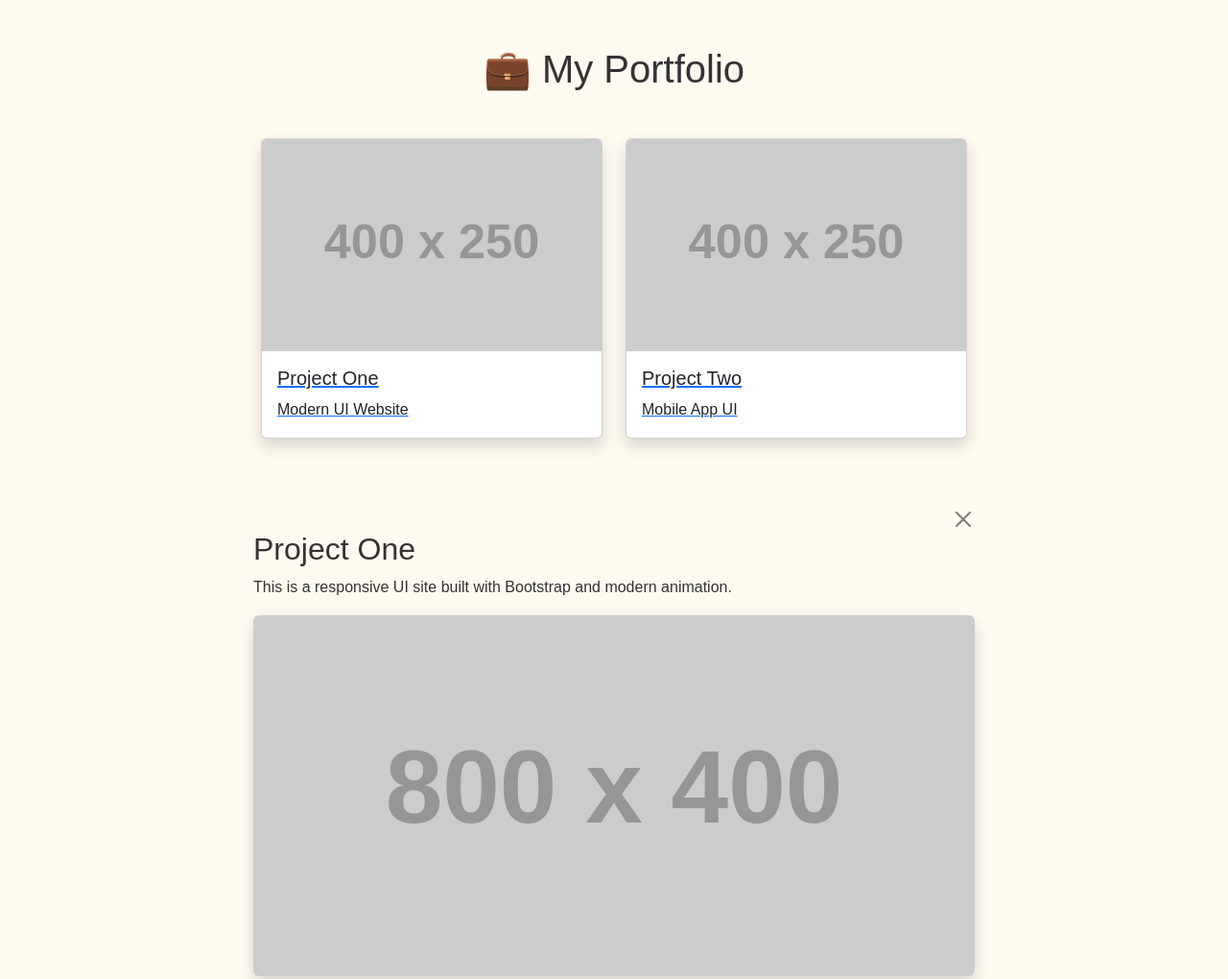
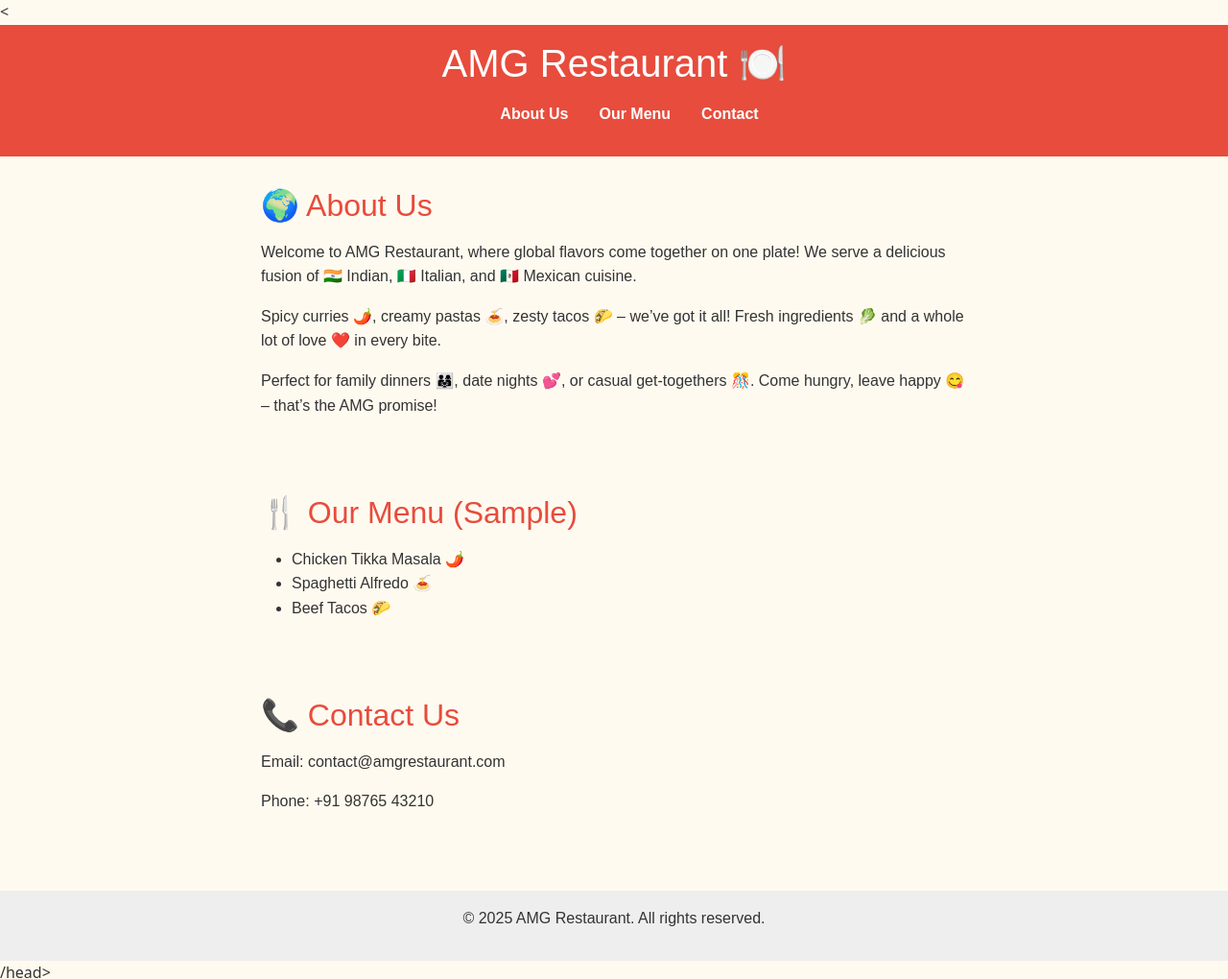
Before and after one commit to gokulvengadesh/amg-restaurant, a plain HTML site: page index.html in a window 1280 px wide. Shown: the top 1020 px of the page at 96% size. Drawn offline with nearby package versions, Linux system fonts and the light colour scheme; placeholder pictures from the web are drawn by us.

Commit message:
Update index.html

```diff
--- a/index.html
+++ b/index.html
@@ -6,7 +6,56 @@
   <title>Portfolio Modal Focus</title>
   <link href="https://cdn.jsdelivr.net/npm/bootstrap@5.3.3/dist/css/bootstrap.min.css" rel="stylesheet">
   <link rel="stylesheet" href="style.css">
+<<!DOCTYPE html>
+<html lang="en">
+<head>
+  <meta charset="UTF-8" />
+  <meta name="viewport" content="width=device-width, initial-scale=1.0"/>
+  <title>AMG Restaurant</title>
+  <link rel="stylesheet" href="style.css"/>
 </head>
+<body>
+  <header>
+    <h1>AMG Restaurant 🍽️</h1>
+    <nav>
+      <ul>
+        <li><a href="#about">About Us</a></li>
+        <li><a href="#menu">Our Menu</a></li>
+        <li><a href="#contact">Contact</a></li>
+      </ul>
+    </nav>
+  </header>
+
+  <section id="about">
+    <h2>🌍 About Us</h2>
+    <p>Welcome to AMG Restaurant, where global flavors come together on one plate! We serve a delicious fusion of 🇮🇳 Indian, 🇮🇹 Italian, and 🇲🇽 Mexican cuisine.</p>
+    <p>Spicy curries 🌶️, creamy pastas 🍝, zesty tacos 🌮 – we’ve got it all! Fresh ingredients 🥬 and a whole lot of love ❤️ in every bite.</p>
+    <p>Perfect for family dinners 👨‍👩‍👧, date nights 💕, or casual get-togethers 🎊. Come hungry, leave happy 😋 – that’s the AMG promise!</p>
+  </section>
+
+  <section id="menu">
+    <h2>🍴 Our Menu (Sample)</h2>
+    <ul>
+      <li>Chicken Tikka Masala 🌶️</li>
+      <li>Spaghetti Alfredo 🍝</li>
+      <li>Beef Tacos 🌮</li>
+    </ul>
+  </section>
+
+  <section id="contact">
+    <h2>📞 Contact Us</h2>
+    <p>Email: contact@amgrestaurant.com</p>
+    <p>Phone: +91 98765 43210</p>
+  </section>
+
+  <footer>
+    <p>&copy; 2025 AMG Restaurant. All rights reserved.</p>
+  </footer>
+
+  <script src="script.js"></script>
+</body>
+</html>
+/head>
 <body>
 
 <div class="container py-5">
```
